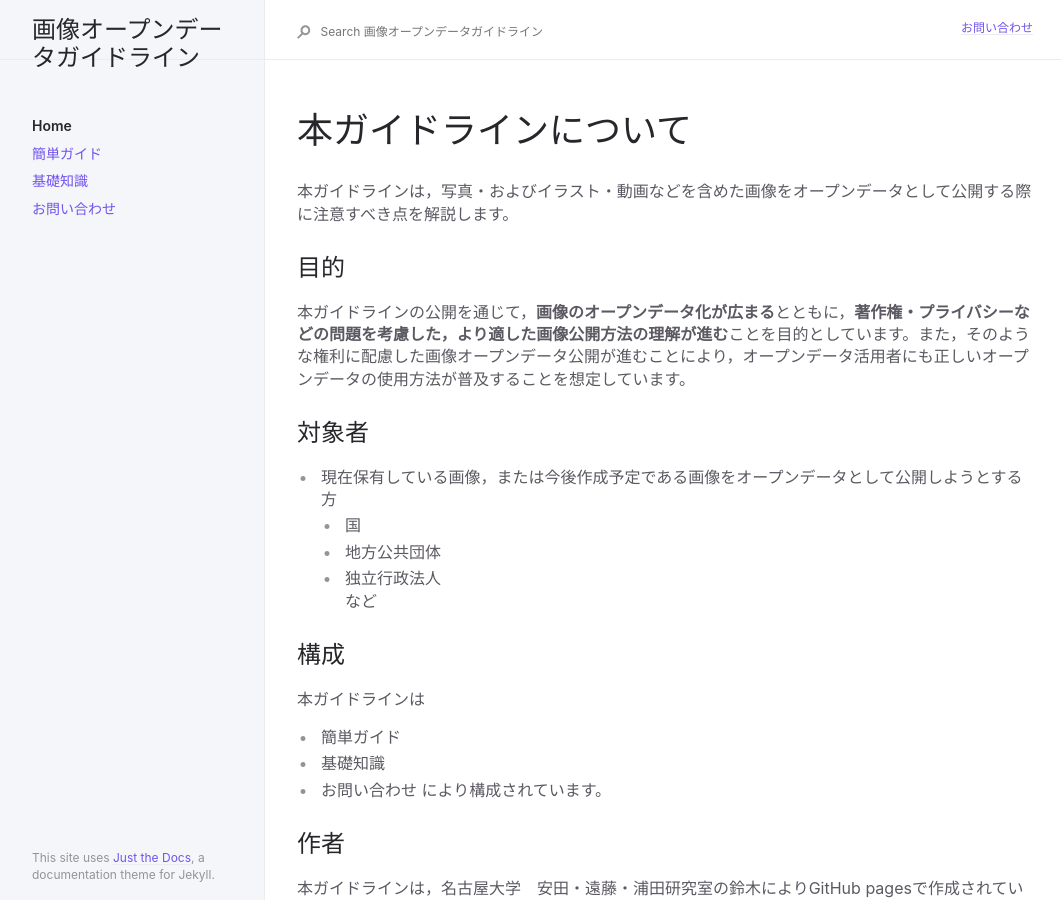
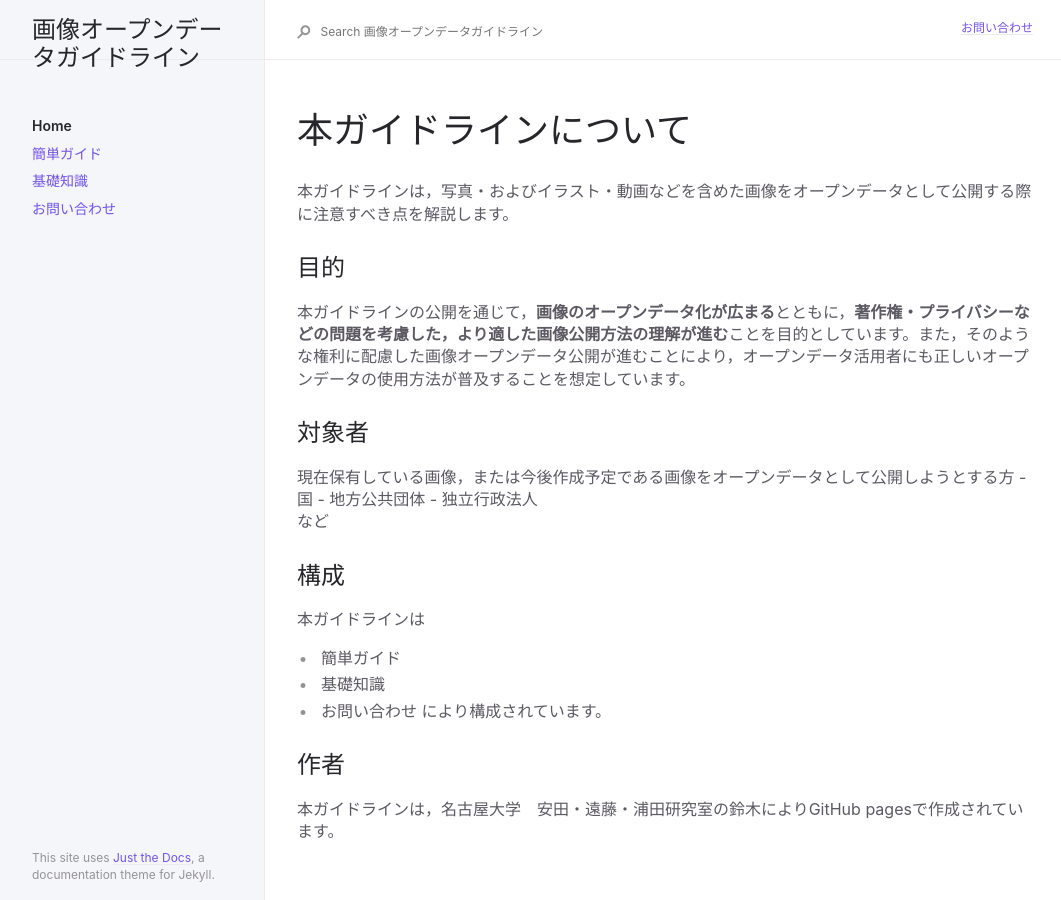
Before and after one commit to ayane0321/image-opendata-guide, a Jekyll site: the page built from index.md, in a window 1280 px wide. Shown: the whole page, without its empty margins (91-1152 px from the left). Built offline with Jekyll 4.4.1, drawn with Linux system fonts in a browser that asks for light colours.

```diff
--- a/index.md
+++ b/index.md
@@ -10,7 +10,7 @@ permalink: /
 ## 目的
 本ガイドラインの公開を通じて，**画像のオープンデータ化が広まる**とともに，**著作権・プライバシーなどの問題を考慮した，より適した画像公開方法の理解が進む**ことを目的としています。また，そのような権利に配慮した画像オープンデータ公開が進むことにより，オープンデータ活用者にも正しいオープンデータの使用方法が普及することを想定しています。
 ## 対象者
-- 現在保有している画像，または今後作成予定である画像をオープンデータとして公開しようとする方
+現在保有している画像，または今後作成予定である画像をオープンデータとして公開しようとする方
 	- 国
 	- 地方公共団体
 	- 独立行政法人
```
